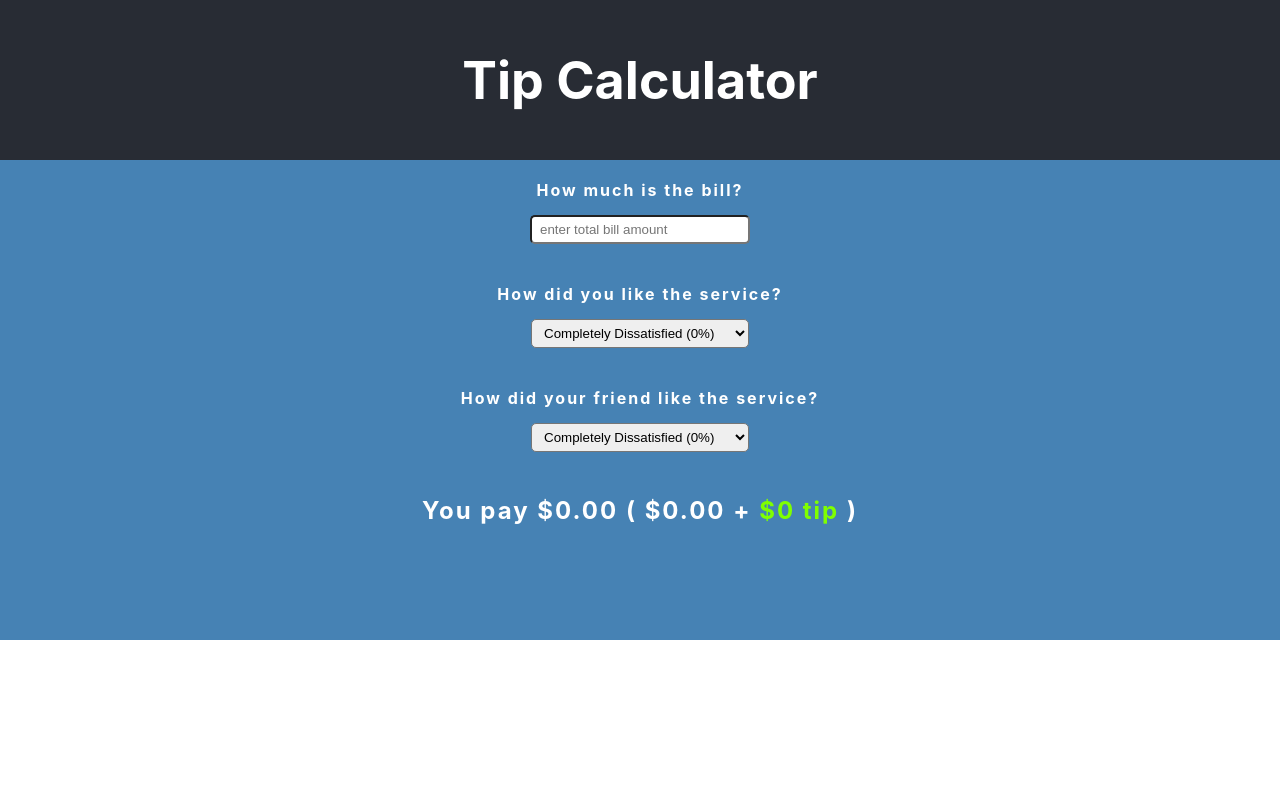
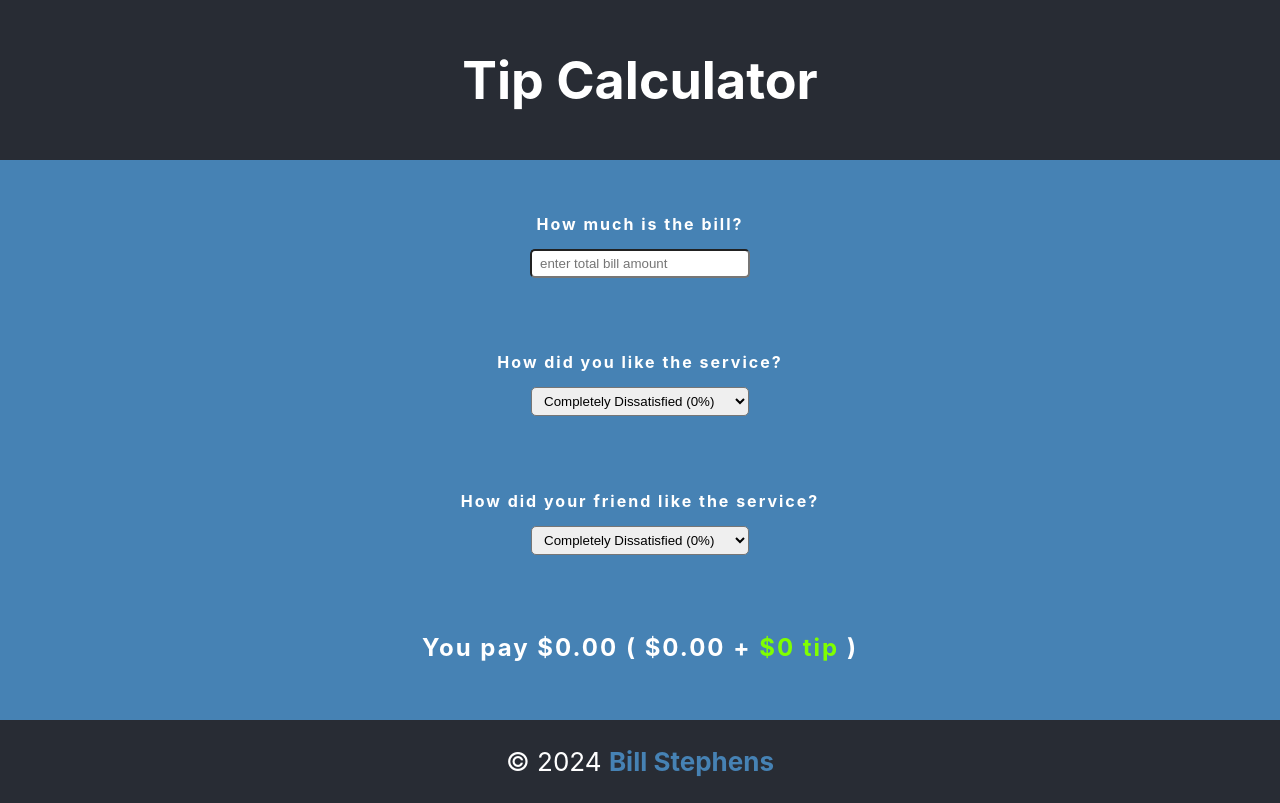
Before and after one commit to BillStephens2022/tip-calculator-react, a React (Create React App) app: page / in a window 1280 px wide. Built offline with nearby package versions, Linux system fonts and the light colour scheme.

Commit message:
added a footer and updated styling

```diff
--- a/src/App.css
+++ b/src/App.css
@@ -2,7 +2,7 @@
   text-align: center;
 }
 
-.App-header {
+.App-header, .App-footer {
   background-color: #282c34;
   min-height: 20vh;
   display: flex;
@@ -13,13 +13,24 @@
   color: white;
 }
 
+.App-footer {
+  min-height: 10vh;
+}
+
+.footer-link {
+  color: steelblue;
+  text-decoration: none;
+  font-weight: 700;
+}
+
 main {
-  min-height: 60vh;
+  min-height: 70vh;
   background-color: steelblue;
   color: white;
   display: flex;
   flex-direction: column;
   align-items: center;
+  justify-content: space-evenly;
 }
 
 form {
--- a/src/App.js
+++ b/src/App.js
@@ -3,6 +3,7 @@ import { BillInput } from './components/BillInput';
 import './App.css';
 import Message from './components/Message';
 import SelectInput from './components/SelectInput';
+import Footer from './components/Footer';
 
 function App() {
   const [bill, setBill] = useState(0);
@@ -29,6 +30,9 @@ function App() {
         <SelectInput tipOptions={tipOptions} tip={friendTip} setTip={setFriendTip}>How did your friend like the service?</SelectInput>
         <Message bill={bill} avgTip={avgTip} />
       </main>
+      <footer className="App-footer">
+        <Footer />
+      </footer>
     </div>
   );
 }
--- /dev/null
+++ b/src/components/Footer.js
@@ -0,0 +1,7 @@
+export default function Footer() {
+    return (
+        <footer>
+            <p>&copy; 2024 <a href="https://billstephens2022.github.io/my_portfolio/" className="footer-link">Bill Stephens</a></p>
+        </footer>
+    )
+}
```
Also changed, not shown: public/screenshot.png (added).
